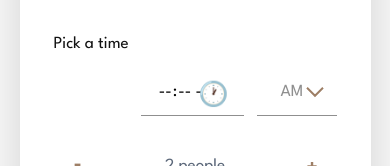
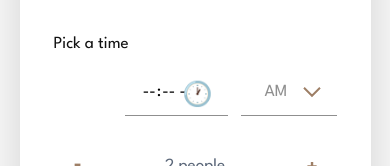
Before and after one commit to TheRival2002/DineRestaurant-Frontend-Mentor, a plain HTML site: page booking.html in a window 390 px wide. Shown: the part 755-921 px from the top of the page. Drawn offline with Linux system fonts and the light colour scheme.

Commit message:
Add files via upload

```diff
--- a/booking.css
+++ b/booking.css
@@ -367,7 +367,7 @@ form > .btn {
 @media (max-width: 60em) {
   #minute,
   #time-wrap {
-    min-width: 5rem;
+    min-width: 6rem;
   }
 }
 
```
